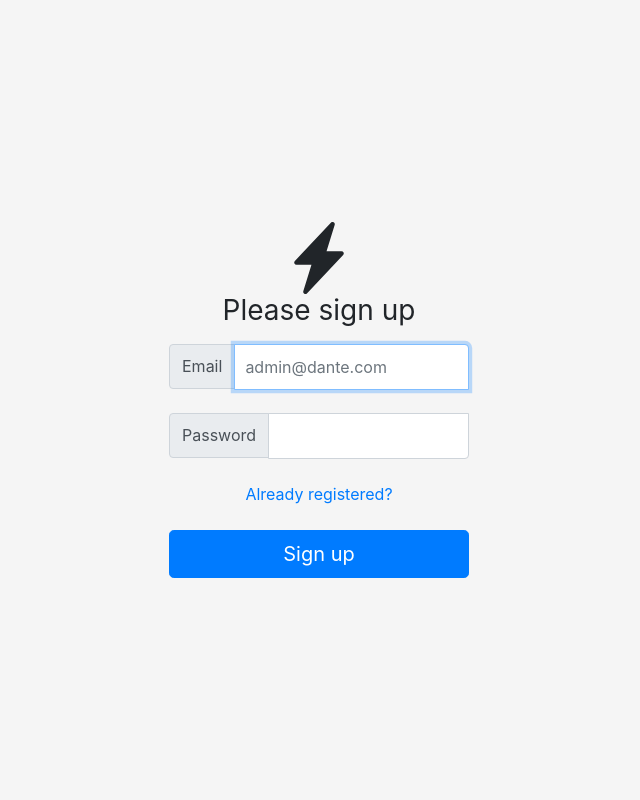
After one commit to thmasker/DAntE, a Flask app: page /auth/register in a window 1280 px wide. The commit adds this page. Shown: the whole page, without its empty margins (321-961 px from the left). Run offline with Flask 2, Linux system fonts and the light colour scheme; some libraries are stand-ins or nearby versions.

Commit message:
DAntE authentication system

```diff
--- /dev/null
+++ b/src/DAntE/app/auth.py
@@ -0,0 +1,60 @@
+import functools
+import bcrypt
+
+from flask import Blueprint, flash, g, redirect, render_template, request, session, url_for
+from flask_login import current_user, login_user, logout_user, login_required
+
+from app import mongo, login_manager
+from app.models.user import User
+
+
+auth_bp = Blueprint('auth_bp', __name__, url_prefix='/auth')
+
+
+@login_manager.user_loader
+def load_user(email):
+    user = mongo.db.users.find_one({'email': email})
+    if not user:
+        return None
+    return User(user['email'])
+
+@auth_bp.route('/login', methods=['POST', 'GET'])
+def login():
+    if current_user.is_authenticated:
+        return redirect(url_for('main_bp.index'))
+
+    if request.method == 'POST':
+        user = mongo.db.Users.find_one({'email': request.form['email']})
+        if user and User.check_password(user['password'], request.form['password']):
+            user_obj = User(user['email'])
+            login_user(user_obj)
+            return redirect(url_for('main_bp.index'))
+        else:
+            flash('Invalid email or password', category='error')
+
+    return render_template('login.html')
+
+@auth_bp.route('/logout', methods=['GET'])
+@login_required
+def logout():
+    logout_user()
+    return redirect(url_for('auth_bp.login'))
+
+@auth_bp.route('/register', methods=['POST', 'GET'])
+def register():
+    if request.method == 'POST':
+        users = mongo.db.Users
+        email = request.form['email']
+        existing_user = users.find_one({'email': email})
+
+        if existing_user is None:
+            hashpass = bcrypt.hashpw(request.form['password'].encode('utf-8'), bcrypt.gensalt())
+            users.insert({'email': email, 'password': hashpass})
+            session['email'] = email
+
+            return redirect(url_for('main_bp.index'))
+
+        flash(email + ' is already registered!', category='error')
+        return render_template('register.html')
+
+    return render_template('register.html')
--- a/src/app/static/css/index.css
+++ b/src/DAntE/app/static/css/layout.css
@@ -8,14 +8,14 @@
 
 .error {
     background-color: red;
-    float: left;
+    float: inherit;
     text-align: center;
     width: auto;
 }
 
 .info {
     background-color: greenyellow;
-    float: left;
+    float: inherit;
     text-align: center;
     width: auto;
 }
--- /dev/null
+++ b/src/DAntE/app/static/css/login.css
@@ -0,0 +1,44 @@
+html,
+body {
+  height: 100%;
+}
+
+body {
+  display: -ms-flexbox;
+  display: flex;
+  -ms-flex-align: center;
+  align-items: center;
+  padding-top: 40px;
+  padding-bottom: 40px;
+  background-color: #f5f5f5;
+}
+
+.form-signin {
+  width: 100%;
+  max-width: 330px;
+  padding: 15px;
+  margin: auto;
+}
+.form-signin .checkbox {
+  font-weight: 400;
+}
+.form-signin .form-control {
+  position: relative;
+  box-sizing: border-box;
+  height: auto;
+  padding: 10px;
+  font-size: 16px;
+}
+.form-signin .form-control:focus {
+  z-index: 2;
+}
+.form-signin input[type="email"] {
+  margin-bottom: -1px;
+  border-bottom-right-radius: 0;
+  border-bottom-left-radius: 0;
+}
+.form-signin input[type="password"] {
+  margin-bottom: -1px;
+  border-top-left-radius: 0;
+  border-top-right-radius: 0;
+}
--- /dev/null
+++ b/src/DAntE/app/templates/layout.html
@@ -0,0 +1,25 @@
+<!doctype html>
+<html lang="en">
+    <head>
+        <!-- Required meta tags -->
+        <meta charset="utf-8">
+        <meta name="viewport" content="width=device-width, initial-scale=1, shrink-to-fit=no">
+
+        <!-- Bootstrap CSS -->
+        <link rel="stylesheet" href="https://stackpath.bootstrapcdn.com/bootstrap/4.5.0/css/bootstrap.min.css" integrity="sha384-9aIt2nRpC12Uk9gS9baDl411NQApFmC26EwAOH8WgZl5MYYxFfc+NcPb1dKGj7Sk" crossorigin="anonymous">
+        <link rel="stylesheet" type="text/css" href="{{ url_for('static', filename='css/layout.css') }}">
+
+        <title>DAntE</title>
+        <link rel="icon" type="image/png" href="{{ url_for('static', filename='images/favicon.ico') }}">
+    </head>
+
+    <body>
+        {% block layout %}{% endblock %}
+
+        <!-- jQuery first, then Popper.js, then Bootstrap JS -->
+        <script src="https://code.jquery.com/jquery-3.5.1.slim.min.js" integrity="sha384-DfXdz2htPH0lsSSs5nCTpuj/zy4C+OGpamoFVy38MVBnE+IbbVYUew+OrCXaRkfj" crossorigin="anonymous"></script>
+        <script src="https://cdn.jsdelivr.net/npm/popper.js@1.16.0/dist/umd/popper.min.js" integrity="sha384-Q6E9RHvbIyZFJoft+2mJbHaEWldlvI9IOYy5n3zV9zzTtmI3UksdQRVvoxMfooAo" crossorigin="anonymous"></script>
+        <script src="https://stackpath.bootstrapcdn.com/bootstrap/4.5.0/js/bootstrap.min.js" integrity="sha384-OgVRvuATP1z7JjHLkuOU7Xw704+h835Lr+6QL9UvYjZE3Ipu6Tp75j7Bh/kR0JKI" crossorigin="anonymous"></script>
+        <script src="{{ url_for('static', filename='js/index.js') }}"></script>
+    </body>
+</html>
--- /dev/null
+++ b/src/DAntE/app/templates/register.html
@@ -0,0 +1,41 @@
+{% extends "layout.html" %}
+{% block layout %}
+<link rel="stylesheet" type="text/css" href="{{ url_for('static', filename='css/login.css') }}">
+<div class="col-lg text-center">
+    <form class="form-signin" action="{{ url_for('auth_bp.register') }}" method="POST">
+        <svg class="bi bi-lightning-fill" width="72" height="72" viewBox="0 0 16 16" fill="currentColor" xmlns="http://www.w3.org/2000/svg">
+            <path fill-rule="evenodd" d="M11.251.068a.5.5 0 0 1 .227.58L9.677 6.5H13a.5.5 0 0 1 .364.843l-8 8.5a.5.5 0 0 1-.842-.49L6.323 9.5H3a.5.5 0 0 1-.364-.843l8-8.5a.5.5 0 0 1 .615-.09z"/>
+        </svg>
+        <h1 class="h3 mb-3 font-weight-normal">Please sign up</h1>
+
+        <div class="input-group">
+            <div class="input-group-prepend">
+                <span for="email" class="input-group-text">Email</span>
+            </div>
+            <input type="email" id="email" name="email" class="form-control" placeholder="admin@dante.com" required autofocus>
+        </div>
+
+        <br>
+
+        <div class="input-group">
+            <div class="input-group-prepend">
+                <span for="password" class="input-group-text">Password</span>
+            </div>
+            <input type="password" id="password" name="password" class="form-control" required>
+        </div>
+
+        {% with messages = get_flashed_messages(with_categories=True) %}
+            {% if messages %}
+                {% for category, message in messages %}
+                    <div class="{{ category }}">{{ message }}</div>
+                {% endfor %}
+            {% endif %}
+        {% endwith %}
+
+        <br>
+        <a href="{{ url_for('auth_bp.login') }}">Already registered?</a>
+        <br><br>
+        <button class="btn btn-lg btn-primary btn-block" type="submit">Sign up</button>
+    </form>
+</div>
+{% endblock %}
--- /dev/null
+++ b/src/DAntE/wsgi.py
@@ -0,0 +1,6 @@
+from app import create_app
+
+app = create_app()
+
+if __name__ == '__main__':
+    app.run()
```
Also changed, not shown: src/DAntE/app/__init__.py (added, +28 -0 lines), src/DAntE/app/models/user.py (added, +25 -0 lines), src/DAntE/app/routes.py (added, +11 -0 lines), src/DAntE/app/templates/index.html (added, +73 -0 lines), src/DAntE/app/templates/login.html (added, +29 -0 lines), src/DAntE/config.py (added, +29 -0 lines), src/app/app.py (deleted, +0 -48 lines), src/app/templates/index.html (deleted, +0 -91 lines), src/DAntE/app/static/images/favicon.ico (renamed from src/app/static/images/favicon.ico), src/DAntE/app/static/js/index.js (renamed from src/app/static/js/index.js), src/DAntE/requirements.txt (added).
